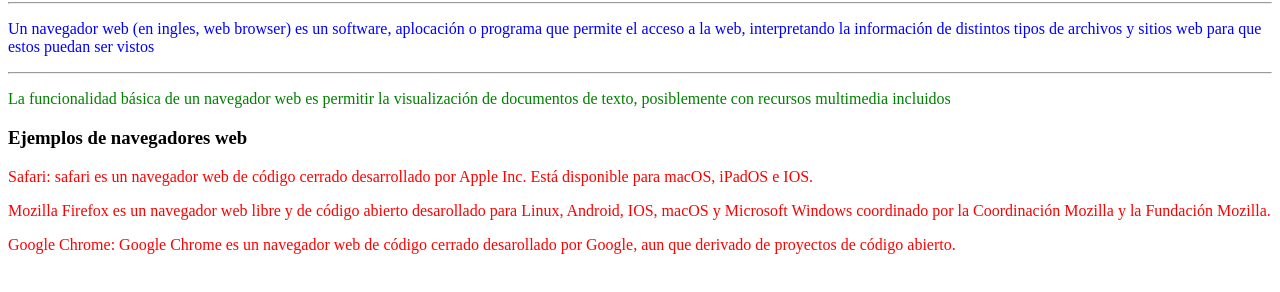
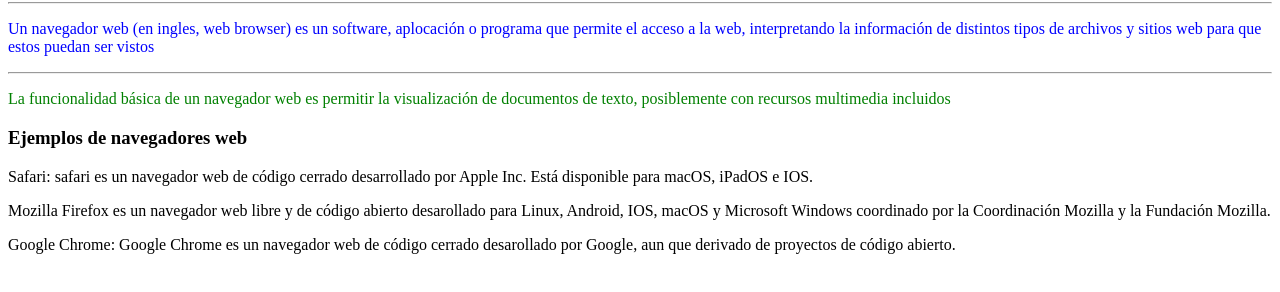
Before and after one commit to IvanBeneyto/Practica2.1, a plain HTML site: page index.html in a window 1280 px wide. Shown: the part 64-356 px from the top of the page. Drawn offline with Linux system fonts and the light colour scheme.

Commit message:
Add files via upload

```diff
--- a/style.css
+++ b/style.css
@@ -6,6 +6,6 @@ p.verde {
     color: green
 }
 
-p{
+p.navegador{
     color: red;
 }
```
